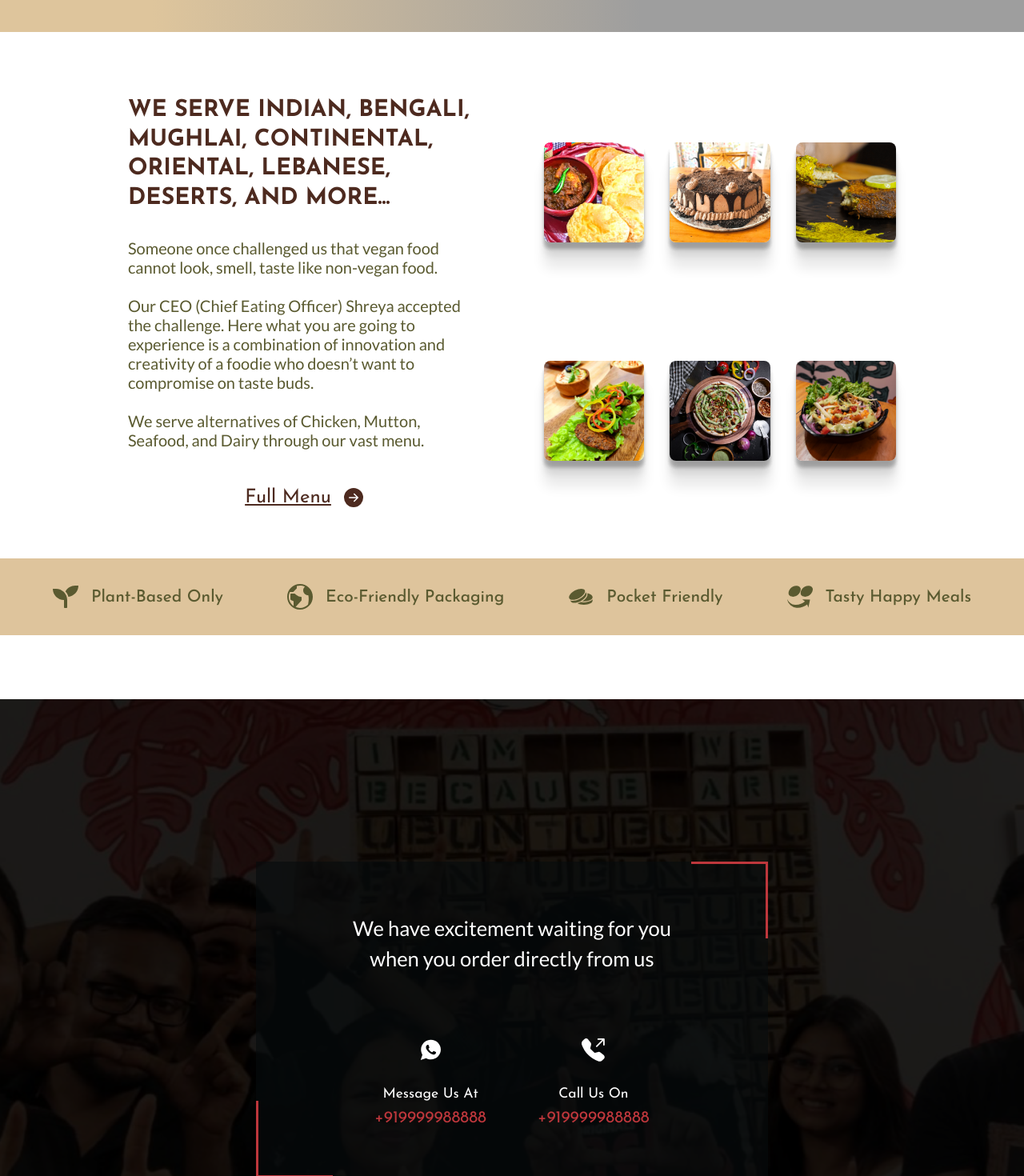
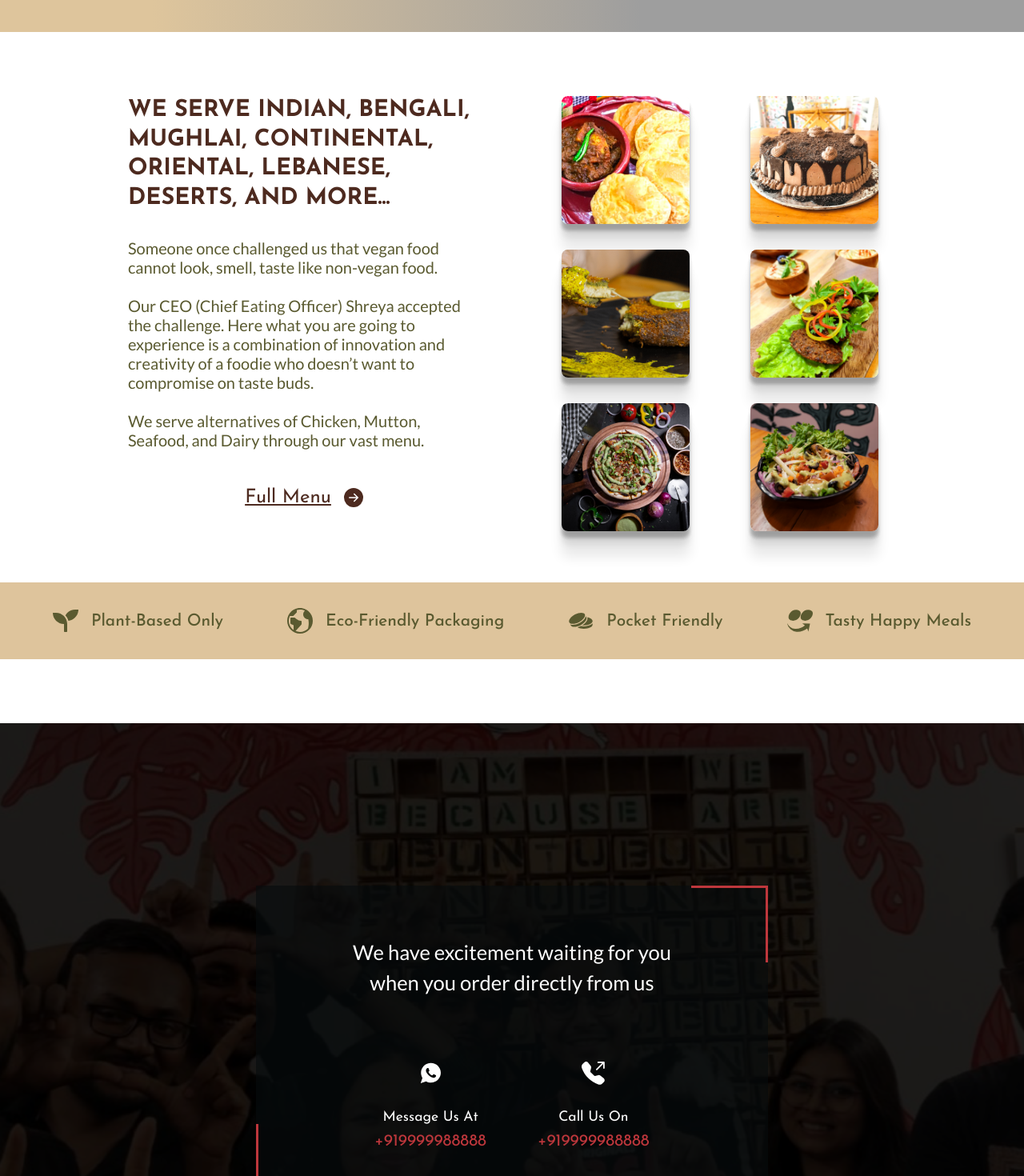
Before and after one commit to soumikmofficial/ubuntu_nextjs_static, a Next.js app: page / in a window 1280 px wide. Shown: the part 760-2230 px from the top of the page at 80% size. Built offline with nearby package versions, Linux system fonts and the light colour scheme; grey boxes are pictures that could not be loaded.

Commit message:
fixed home section layout

```diff
--- a/components/aboutHomePage.tsx
+++ b/components/aboutHomePage.tsx
@@ -255,13 +255,17 @@ const Details = styled.div`
 const ImagesContainer = styled(motion.div)`
   flex: 0.5;
 
-  display: grid;
-  grid-template-columns: repeat(3, 1fr);
+  display: flex;
   flex-wrap: wrap;
+  gap: 2rem;
   justify-content: center;
   align-items: center;
-  gap: 2rem;
+
   .image {
+    min-width: 8rem;
+    display: block;
+    margin: 0 auto;
+    max-width: 10rem;
     width: 100%;
     cursor: pointer;
     border-radius: 0.5rem;
--- a/components/slider.tsx
+++ b/components/slider.tsx
@@ -83,7 +83,7 @@ const Container = styled(motion.div)`
   justify-content: center;
   align-items: center;
   z-index: 200;
-  background: rgb(0, 0, 0, 0.8);
+  background: rgb(0, 0, 0, 0.95);
 
   .swiperWrapper {
     width: 100%;
@@ -93,6 +93,7 @@ const Container = styled(motion.div)`
 
 const CustomSwiper = styled(Swiper)`
   text-align: center;
+  overflow: auto;
   width: 100%;
   .slide {
     position: relative;
@@ -106,13 +107,17 @@ const CustomSwiper = styled(Swiper)`
     button {
       color: white;
       position: absolute;
-      top: 1%;
-      right: 17%;
+      top: 2%;
+      right: 8%;
       cursor: pointer;
       background: var(--col-highlight);
       padding: 0.3rem 0.6rem;
       border: none;
       border-radius: 10%;
+
+      @media ${device.md} {
+        right: 16%;
+      }
     }
   }
 
@@ -120,9 +125,10 @@ const CustomSwiper = styled(Swiper)`
   .swiper-button-prev {
     color: white;
     display: none;
+    bottom: 0;
 
     @media ${device.md} {
-      display: block;
+      display: flex;
     }
     &::after {
       font-size: 1.3rem;
```
